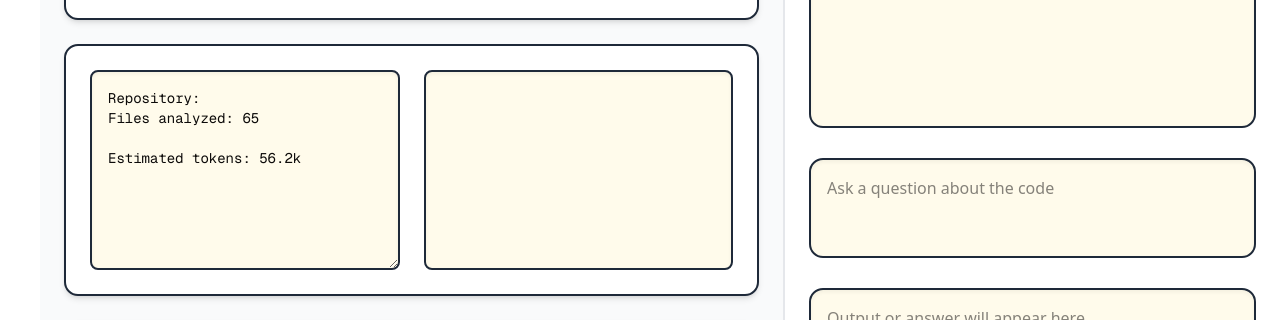
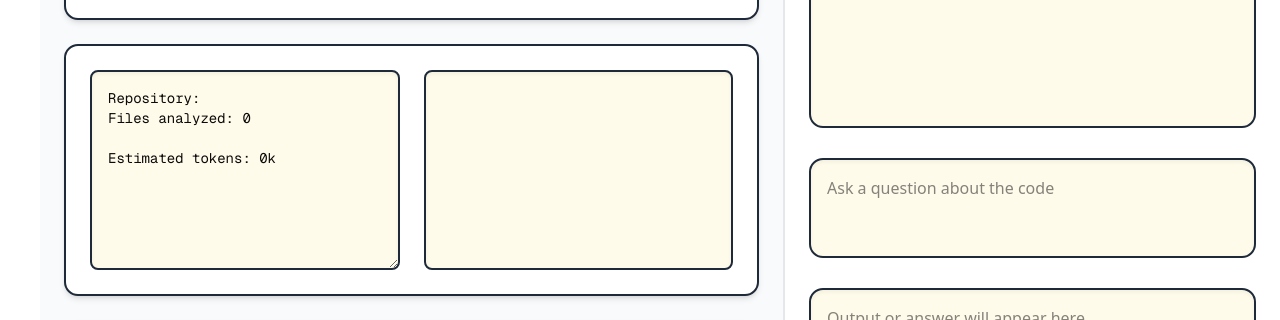
Before and after one commit to Sujal942/Talk-to-Code, a Next.js app: page / in a window 1280 px wide. Shown: the part 277-597 px from the top of the page. Built offline with nearby package versions, Linux system fonts and the light colour scheme.

Commit message:
FIx analyser button not working

```diff
--- a/src/components/analyze-buttons.tsx
+++ b/src/components/analyze-buttons.tsx
@@ -4,8 +4,15 @@ import { useState } from "react";
 import { useGitIngest } from "@/context/git-ingest-context";
 
 export default function AnalyzeButtons() {
-  const { analyzeCodebase, analyzeStructure, isLoading, repoData } = useGitIngest();
-  const [activeTab, setActiveTab] = useState<"codebase" | "structure" | null>(null);
+  const gitIngestContext = useGitIngest();
+  if (!gitIngestContext) {
+    throw new Error("useGitIngest must be used within a GitIngestProvider");
+  }
+  const { analyzeCodebase, analyzeStructure, isLoading, repoData } =
+    gitIngestContext;
+  const [activeTab, setActiveTab] = useState<"codebase" | "structure" | null>(
+    null
+  );
   const [question, setQuestion] = useState("");
   const [output, setOutput] = useState("");
 
@@ -42,7 +49,8 @@ export default function AnalyzeButtons() {
       {/* Buttons Container */}
       <div className="flex justify-between gap-4">
         <button
-          className={`flex-1 px-4 py-2 rounded-md font-medium border border-amber-400 shadow-sm transition-colors duration-200 ${activeTab === "codebase"
+          className={`flex-1 px-4 py-2 rounded-md font-medium border border-amber-400 shadow-sm transition-colors duration-200 ${
+            activeTab === "codebase"
               ? "bg-amber-400 text-amber-900"
               : "bg-amber-300 text-amber-800 hover:bg-amber-400"
           } ${isLoading ? "opacity-50 cursor-not-allowed" : ""}`}
@@ -52,7 +60,8 @@ export default function AnalyzeButtons() {
           Analyze Codebase
         </button>
         <button
-          className={`flex-1 px-4 py-2 rounded-md font-medium border border-amber-400 shadow-sm transition-colors duration-200 ${activeTab === "structure"
+          className={`flex-1 px-4 py-2 rounded-md font-medium border border-amber-400 shadow-sm transition-colors duration-200 ${
+            activeTab === "structure"
               ? "bg-amber-400 text-amber-900"
               : "bg-amber-300 text-amber-800 hover:bg-amber-400"
           } ${isLoading ? "opacity-50 cursor-not-allowed" : ""}`}
--- a/src/components/summary-panel.tsx
+++ b/src/components/summary-panel.tsx
@@ -9,9 +9,9 @@ export default function SummaryPanel() {
     <textarea
       className="bg-cream-50 border-2 border-gray-800 rounded-md p-4 w-full lg:w-1/2 h-[200px] overflow-auto shadow-inner text-sm font-mono"
       defaultValue={`Repository: ${repoData.repoName || ""}
-Files analyzed: ${repoData.filesAnalyzed || "65"}
+Files analyzed: ${repoData.filesAnalyzed || "0"}
 
-Estimated tokens: ${repoData.estimatedTokens || "56.2k"}`}
+Estimated tokens: ${repoData.estimatedTokens || "0k"}`}
       readOnly
     />
   );
```
Lines whose indentation alone changed are shown as unchanged.
